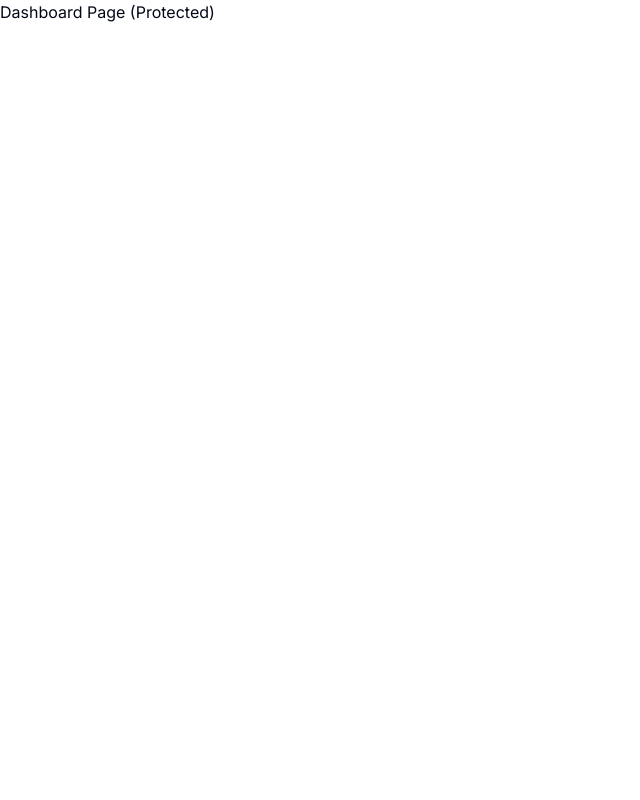
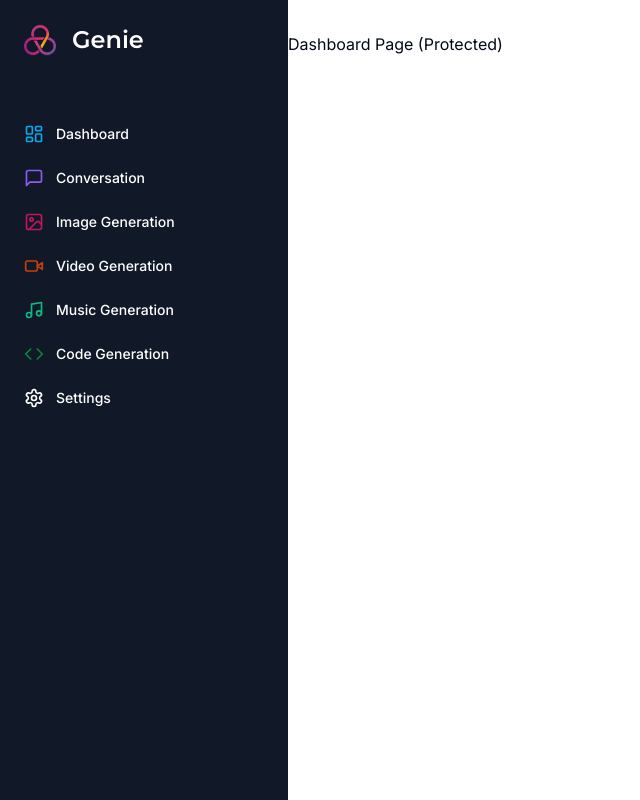
Before and after one commit to manjul22/genie-ai-saas, a Next.js app: page /dashboard in a window 1280 px wide. Shown: the whole page, without its empty margins (0-640 px from the left). Built offline with nearby package versions, Linux system fonts and the light colour scheme.

Commit message:
created the sidebar

```diff
--- a/app/(dashboard)/(routes)/dashboard/page.tsx
+++ b/app/(dashboard)/(routes)/dashboard/page.tsx
@@ -1,10 +1,9 @@
-import { UserButton } from "@clerk/nextjs";
+
 
 const DashboardPage = () => {
   return (
     <div>
     <p>Dashboard Page (Protected)</p>
-    <UserButton afterSignOutUrl="/"/>
     </div>
   )
 }
--- /dev/null
+++ b/app/(dashboard)/layout.tsx
@@ -0,0 +1,26 @@
+import Navbar from '@/components/navbar'
+import Sidebar from '@/components/sidebar'
+import React from 'react'
+
+const DashboardLayout = ({
+    children
+}: {
+    children: React.ReactNode
+}) => {
+    return (
+        <div className='h-full relative'>
+            <div className='hidden h-full md:flex md:w-72 md:flex-col
+            md:fixed md:inset-y-0 z-[80 bg-gray-900'>
+                <div>
+                    <Sidebar/>
+                </div>
+            </div>
+            <main className='md:pl-72'>
+                <Navbar />
+                {children}
+            </main>
+        </div>
+    )
+}
+
+export default DashboardLayout
--- /dev/null
+++ b/components/mobile-sidebar.tsx
@@ -0,0 +1,31 @@
+"use client";
+import React, { useEffect, useState } from 'react'
+import { Button } from '@/components/ui/button';
+import { Menu } from 'lucide-react'
+import { Sheet, SheetContent, SheetTrigger } from '@/components/ui/sheet';
+import Sidebar from '@/components/sidebar';
+
+const MobileSidebar = () => {
+    const [isMounted, setIsMounted] = useState(false);
+    useEffect(() => {
+        setIsMounted(true);
+    }, []);
+
+    if (!isMounted) {
+        return null;
+    }
+    return (
+        <Sheet>
+            <SheetTrigger>
+                <Button variant="ghost" size="icon" className='md:hidden'>
+                    <Menu />
+                </Button>
+            </SheetTrigger>
+            <SheetContent side="left" className='p-0'>
+                <Sidebar />
+            </SheetContent>
+        </Sheet>
+    )
+}
+
+export default MobileSidebar
--- /dev/null
+++ b/components/navbar.tsx
@@ -0,0 +1,17 @@
+import React from 'react'
+import { Button } from '@/components/ui/button'
+import { UserButton } from '@clerk/nextjs'
+import MobileSidebar from '@/components/mobile-sidebar'
+
+const Navbar = () => {
+  return (
+    <div className='flex items-center p-4'>
+        <MobileSidebar/>
+        <div className='flex w-full justify-end'>
+            <UserButton afterSignOutUrl='/'/>
+        </div>
+    </div>
+  )
+}
+
+export default Navbar
--- /dev/null
+++ b/components/sidebar.tsx
@@ -0,0 +1,93 @@
+"use client";
+
+import Image from 'next/image';
+import Link from 'next/link';
+import React from 'react';
+import { Montserrat } from "next/font/google";
+import { cn } from '@/lib/utils';
+import {LayoutDashboard,MessageSquare,ImageIcon,VideoIcon,Music,Code,Settings} from "lucide-react";
+
+const montserrat = Montserrat({ weight: "600", subsets: ["latin"] });
+
+const routes = [
+    {
+        label: "Dashboard",
+        icon: LayoutDashboard,
+        href: "/dashboard",
+        color: "text-sky-500",
+    },
+    {
+        label: "Conversation",
+        icon: MessageSquare,
+        href: "/conversation",
+        color: "text-violet-500",
+    },
+    {
+        label: "Image Generation",
+        icon: ImageIcon,
+        href: "/image",
+        color: "text-pink-700",
+    },
+    {
+        label: "Video Generation",
+        icon: VideoIcon,
+        href: "/video",
+        color: "text-orange-700",
+    },
+    {
+        label: "Music Generation",
+        icon: Music,
+        href: "/music",
+        color: "text-emerald-500",
+    },
+    {
+        label: "Code Generation",
+        icon: Code,
+        href: "/code",
+        color: "text-green-700",
+    },
+    {
+        label: "Settings",
+        icon: Settings,
+        href: "/settings",
+    },
+]
+
+const Sidebar = () => {
+    return (
+        <div className='space-y-4 py-4 flex flex-col h-full
+        bg-[#111827] text-white'>
+            <div className='px-3 py-2 flex-1'>
+                <Link href="/dashboard" className='flex items-center pl-3 mb-14'>
+                    <div className='relative w-8 h-8 mr-4'>
+                        <Image
+                            fill
+                            alt="Logo"
+                            src="/logo.png"
+                        />
+                    </div>
+                    <h1 className={cn('text-2xl font-bold', montserrat.className)}>
+                        Genie
+                    </h1>
+                </Link>
+                <div className='spave-y-1'>
+                    {routes.map((route) => (
+                        <Link
+                        href={route.href}
+                        key={route.href}
+                        className='text-sm group flex p-3 w-full justify-start font-medium
+                        cursor-pointer hover:text-white hover:bg-white/10 rounded-lg transition'
+                        >
+                            <div className='flex items-center flex-1'>
+                                <route.icon className={cn("h-5 w-5 mr-3",route.color)}/>
+                                {route.label}
+                            </div>
+                        </Link>
+                    ))}
+                </div>
+            </div>
+        </div>
+    )
+}
+
+export default Sidebar
--- /dev/null
+++ b/components/ui/sheet.tsx
@@ -0,0 +1,144 @@
+"use client"
+
+import * as React from "react"
+import * as SheetPrimitive from "@radix-ui/react-dialog"
+import { cva, type VariantProps } from "class-variance-authority"
+import { X } from "lucide-react"
+
+import { cn } from "@/lib/utils"
+
+const Sheet = SheetPrimitive.Root
+
+const SheetTrigger = SheetPrimitive.Trigger
+
+const SheetClose = SheetPrimitive.Close
+
+const SheetPortal = ({
+  className,
+  ...props
+}: SheetPrimitive.DialogPortalProps) => (
+  <SheetPrimitive.Portal className={cn(className)} {...props} />
+)
+SheetPortal.displayName = SheetPrimitive.Portal.displayName
+
+const SheetOverlay = React.forwardRef<
+  React.ElementRef<typeof SheetPrimitive.Overlay>,
+  React.ComponentPropsWithoutRef<typeof SheetPrimitive.Overlay>
+>(({ className, ...props }, ref) => (
+  <SheetPrimitive.Overlay
+    className={cn(
+      "fixed inset-0 z-50 bg-background/80 backdrop-blur-sm data-[state=open]:animate-in data-[state=closed]:animate-out data-[state=closed]:fade-out-0 data-[state=open]:fade-in-0",
+      className
+    )}
+    {...props}
+    ref={ref}
+  />
+))
+SheetOverlay.displayName = SheetPrimitive.Overlay.displayName
+
+const sheetVariants = cva(
+  "fixed z-50 gap-4 bg-background p-6 shadow-lg transition ease-in-out data-[state=open]:animate-in data-[state=closed]:animate-out data-[state=closed]:duration-300 data-[state=open]:duration-500",
+  {
+    variants: {
+      side: {
+        top: "inset-x-0 top-0 border-b data-[state=closed]:slide-out-to-top data-[state=open]:slide-in-from-top",
+        bottom:
+          "inset-x-0 bottom-0 border-t data-[state=closed]:slide-out-to-bottom data-[state=open]:slide-in-from-bottom",
+        left: "inset-y-0 left-0 h-full w-3/4 border-r data-[state=closed]:slide-out-to-left data-[state=open]:slide-in-from-left sm:max-w-sm",
+        right:
+          "inset-y-0 right-0 h-full w-3/4  border-l data-[state=closed]:slide-out-to-right data-[state=open]:slide-in-from-right sm:max-w-sm",
+      },
+    },
+    defaultVariants: {
+      side: "right",
+    },
+  }
+)
+
+interface SheetContentProps
+  extends React.ComponentPropsWithoutRef<typeof SheetPrimitive.Content>,
+    VariantProps<typeof sheetVariants> {}
+
+const SheetContent = React.forwardRef<
+  React.ElementRef<typeof SheetPrimitive.Content>,
+  SheetContentProps
+>(({ side = "right", className, children, ...props }, ref) => (
+  <SheetPortal>
+    <SheetOverlay />
+    <SheetPrimitive.Content
+      ref={ref}
+      className={cn(sheetVariants({ side }), className)}
+      {...props}
+    >
+      {children}
+      <SheetPrimitive.Close className="absolute right-4 top-4 rounded-sm opacity-70 ring-offset-background transition-opacity hover:opacity-100 focus:outline-none focus:ring-2 focus:ring-ring focus:ring-offset-2 disabled:pointer-events-none data-[state=open]:bg-secondary">
+        <X className="h-4 w-4" />
+        <span className="sr-only">Close</span>
+      </SheetPrimitive.Close>
+    </SheetPrimitive.Content>
+  </SheetPortal>
+))
+SheetContent.displayName = SheetPrimitive.Content.displayName
+
+const SheetHeader = ({
+  className,
+  ...props
+}: React.HTMLAttributes<HTMLDivElement>) => (
+  <div
+    className={cn(
+      "flex flex-col space-y-2 text-center sm:text-left",
+      className
+    )}
+    {...props}
+  />
+)
+SheetHeader.displayName = "SheetHeader"
+
+const SheetFooter = ({
+  className,
+  ...props
+}: React.HTMLAttributes<HTMLDivElement>) => (
+  <div
+    className={cn(
+      "flex flex-col-reverse sm:flex-row sm:justify-end sm:space-x-2",
+      className
+    )}
+    {...props}
+  />
+)
+SheetFooter.displayName = "SheetFooter"
+
+const SheetTitle = React.forwardRef<
+  React.ElementRef<typeof SheetPrimitive.Title>,
+  React.ComponentPropsWithoutRef<typeof SheetPrimitive.Title>
+>(({ className, ...props }, ref) => (
+  <SheetPrimitive.Title
+    ref={ref}
+    className={cn("text-lg font-semibold text-foreground", className)}
+    {...props}
+  />
+))
+SheetTitle.displayName = SheetPrimitive.Title.displayName
+
+const SheetDescription = React.forwardRef<
+  React.ElementRef<typeof SheetPrimitive.Description>,
+  React.ComponentPropsWithoutRef<typeof SheetPrimitive.Description>
+>(({ className, ...props }, ref) => (
+  <SheetPrimitive.Description
+    ref={ref}
+    className={cn("text-sm text-muted-foreground", className)}
+    {...props}
+  />
+))
+SheetDescription.displayName = SheetPrimitive.Description.displayName
+
+export {
+  Sheet,
+  SheetTrigger,
+  SheetClose,
+  SheetContent,
+  SheetHeader,
+  SheetFooter,
+  SheetTitle,
+  SheetDescription,
+}
--- a/package.json
+++ b/package.json
@@ -10,6 +10,7 @@
   },
   "dependencies": {
     "@clerk/nextjs": "^4.25.1",
+    "@radix-ui/react-dialog": "^1.0.5",
     "@radix-ui/react-slot": "^1.0.2",
     "class-variance-authority": "^0.7.0",
     "clsx": "^2.0.0",
```
Also changed, not shown: public/logo.png (added), 1 other file (tests, documents, lock files or other folders).
